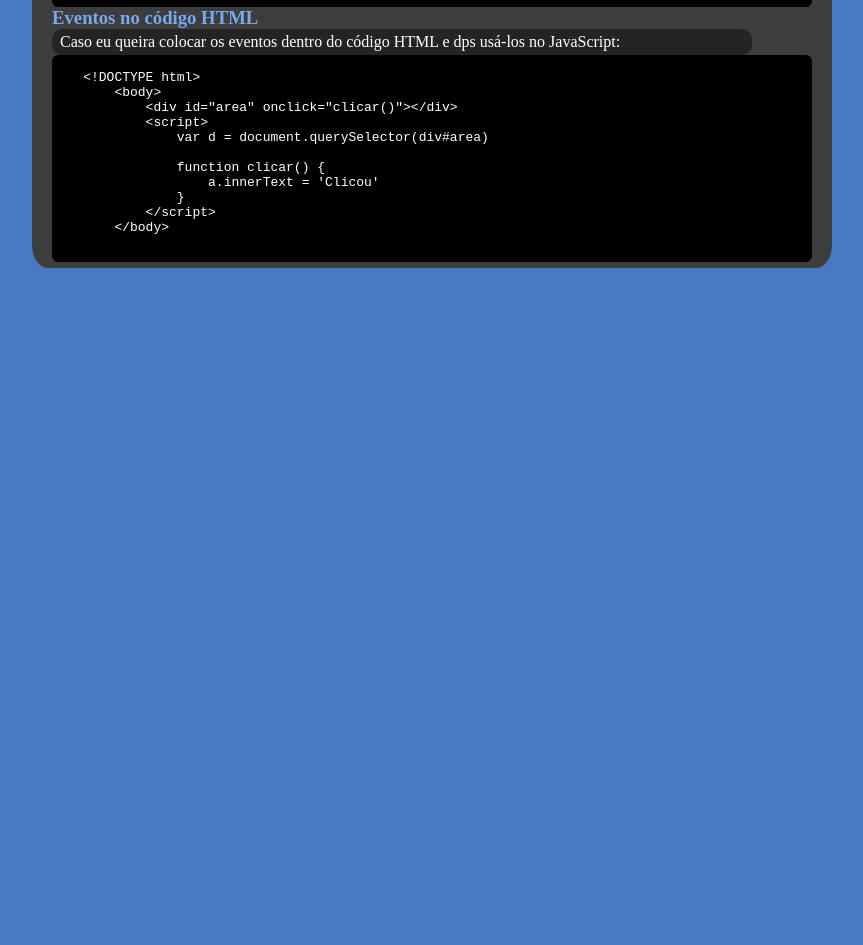
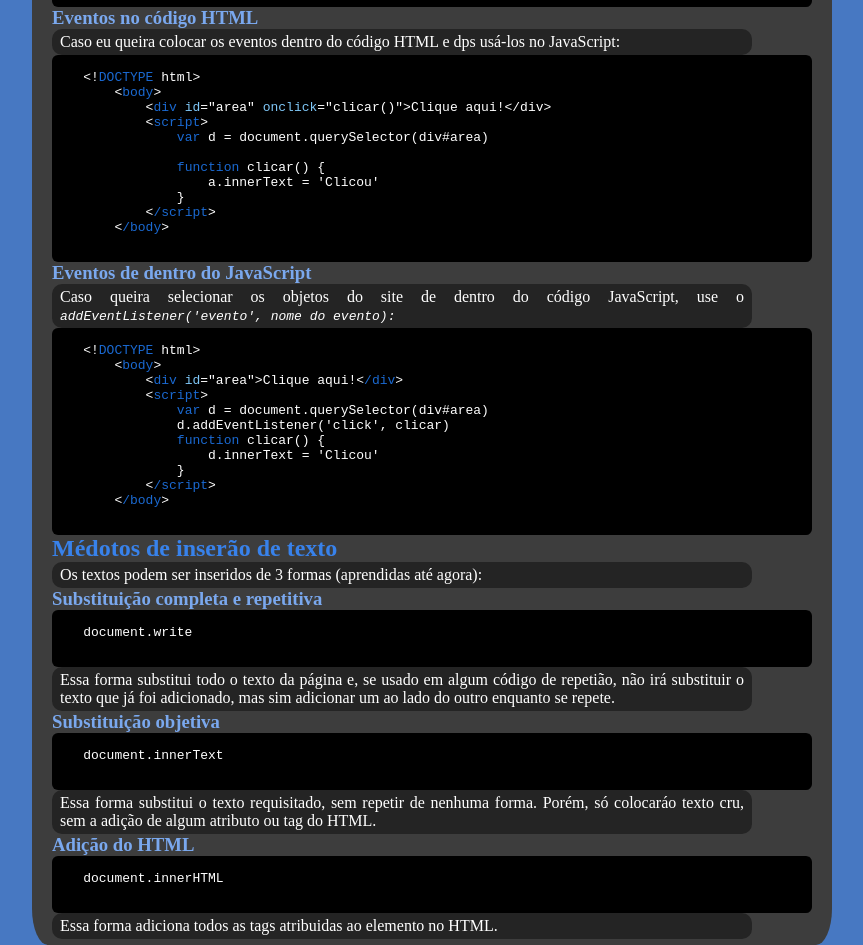
Before and after one commit to trelosoke/resumo_DOM, a plain HTML site: page index.html in a window 1280 px wide. Shown: the part 879-1824 px from the top of the page, without its empty margins (208-1071 px from the left). Before the commit the page ends 1147 px from the top, so only its background shows below. Drawn offline with Linux system fonts and the light colour scheme.

Commit message:
Update index.html

```diff
--- a/index.html
+++ b/index.html
@@ -46,18 +46,53 @@
 
         <p>Caso eu queira colocar os eventos dentro do código HTML e dps usá-los no JavaScript: </p>
         <pre><code>
-    &lt;!DOCTYPE html&gt;
-        &lt;body&gt;
-            &lt;div id="area" onclick="clicar()"&gt;&lt;/div&gt;
-            &lt;script&gt;
-                var d = document.querySelector(div#area)
+    &lt;!<mark style="color: rgb(26, 105, 209); background-color: black;">DOCTYPE</mark> html&gt;
+        &lt;<mark style="color: rgb(26, 105, 209); background-color: black;">body</mark>&gt;
+            &lt;<mark style="color: rgb(26, 105, 209); background-color: black;">div</mark> <mark style="color: rgb(127, 199, 247); background-color: black;">id</mark>="area" <mark style="color: rgb(127, 199, 247); background-color: black;">onclick</mark>="clicar()"&gt;Clique aqui!&lt;/div&gt;
+            &lt;<mark style="color: rgb(26, 105, 209); background-color: black;">script</mark>&gt;
+                <mark style="color: rgb(26, 105, 209); background-color: black;">var</mark> d = document.querySelector(div#area)
 
-                function clicar() {
+                <mark style="color: rgb(26, 105, 209); background-color: black;">function</mark> clicar() {
                     a.innerText = 'Clicou'
                 }
-            &lt;/script&gt;
-        &lt;/body&gt;
+            &lt;<mark style="color: rgb(26, 105, 209); background-color: black;">/script</mark>&gt;
+        &lt;<mark style="color: rgb(26, 105, 209); background-color: black;">/body</mark>&gt;
         </code></pre>
+
+        <h3>Eventos de dentro do JavaScript</h3>
+        <p>Caso queira selecionar os objetos do site de dentro do código JavaScript, use o <code><em>addEventListener('evento', nome do evento):</em></code></p>
+        <div></div>
+        <pre><code>
+    &lt;!<mark style="color: rgb(26, 105, 209); background-color: black;">DOCTYPE</mark> html&gt;
+        &lt;<mark style="color: rgb(26, 105, 209); background-color: black;">body</mark>&gt;
+            &lt;<mark style="color: rgb(26, 105, 209); background-color: black;">div</mark> <mark style="color: rgb(127, 199, 247); background-color: black;">id</mark>="area"&gt;Clique aqui!&lt;<mark style="color: rgb(26, 105, 209); background-color: black;">/div</mark>&gt;
+            &lt;<mark style="color: rgb(26, 105, 209); background-color: black;">script</mark>&gt;
+                <mark style="color: rgb(26, 105, 209); background-color: black;">var</mark> d = document.querySelector(div#area)
+                d.addEventListener('click', clicar)
+                <mark style="color: rgb(26, 105, 209); background-color: black;">function</mark> clicar() {
+                    d.innerText = 'Clicou'
+                }
+            &lt;<mark style="color: rgb(26, 105, 209); background-color: black;">/script</mark>&gt;
+        &lt;<mark style="color: rgb(26, 105, 209); background-color: black;">/body</mark>&gt;
+        </code></pre>
+
+        <h2>Médotos de inserão de texto</h2>
+        <p>Os textos podem ser inseridos de 3 formas (aprendidas até agora):</p>
+        <h3>Substituição completa e repetitiva</h3>
+        <pre><code>
+    document.write
+        </code></pre>
+        <p>Essa forma substitui todo o texto da página e, se usado em algum código de repetião, não irá substituir o texto que já foi adicionado, mas sim adicionar um ao lado do outro enquanto se repete.</p>
+        <h3>Substituição objetiva</h3>
+        <pre><code>
+    document.innerText
+        </code></pre>
+        <p>Essa forma substitui o texto requisitado, sem repetir de nenhuma forma. Porém, só colocaráo texto cru, sem a adição de algum atributo ou tag do HTML.</p>
+        <h3>Adição do HTML</h3>
+        <pre><code>
+    document.innerHTML
+        </code></pre>
+        <p>Essa forma adiciona todos as tags atribuidas ao elemento no HTML.</p>
     </main>
 </body>
 </html>
```
